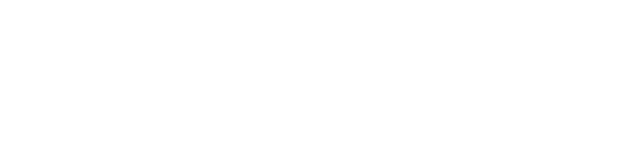
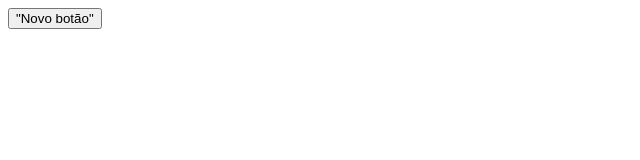
Before and after one commit to JoseMS96/Exercicio-de-GIT, a plain HTML site: page index.html in a window 1280 px wide. Shown: the whole page, without its empty margins (0-640 px from the left). Drawn offline with Linux system fonts and the light colour scheme.

Commit message:
feat: adicionado novo botao

```diff
--- a/index.html
+++ b/index.html
@@ -7,6 +7,6 @@
     <title>Document</title>
 </head>
 <body>
-
+    <button> "Novo botão" </button>
 </body>
 </html>
```
